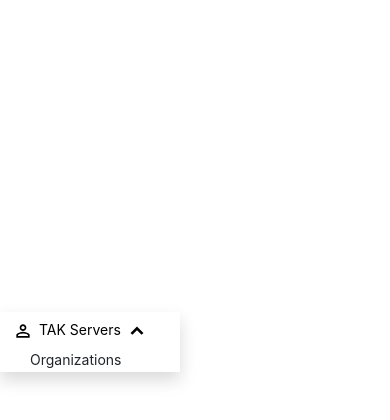
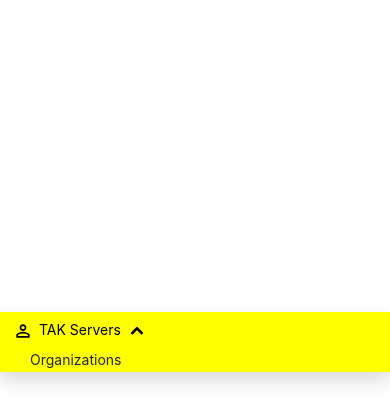
Before and after one commit to OttawaSTEM/django_skeleton, a Django app: page /en/tenants/dashboard/ in a window 390 px wide. Shown: the part 472-892 px from the top of the page. Run offline with Django 4.2, Linux system fonts and the light colour scheme; style sheets or scripts are compiled from the project's sources; parts of the project's set-up code (start-up, migrations or seed data) failed here and were passed over; some libraries are stand-ins or nearby versions.

Commit message:
update sidebar bottom

```diff
--- a/static/site/css/menu.scss
+++ b/static/site/css/menu.scss
@@ -21,12 +21,13 @@
 }
 
 @media (max-width: 400px) {
-    aside {
+    #sidebar {
         height: 60px;
         width: 100%;
         position: fixed;
         top: unset;
         bottom: 0;
+        background-color: yellow;
     }
 }
 
@@ -96,7 +97,7 @@ a.dropdown-item:hover {
 // }
 
 // Sidebar
-#sidebar {
+.sidebar {
     width: 180px;
     transition: 300ms ease-in-out;
     overflow: hidden;
@@ -104,7 +105,7 @@ a.dropdown-item:hover {
     padding: 5px 5px;
 }
 
-#sidebar.close {
+.sidebar.close {
     width: 33px;
     overflow: hidden;
 }
```
